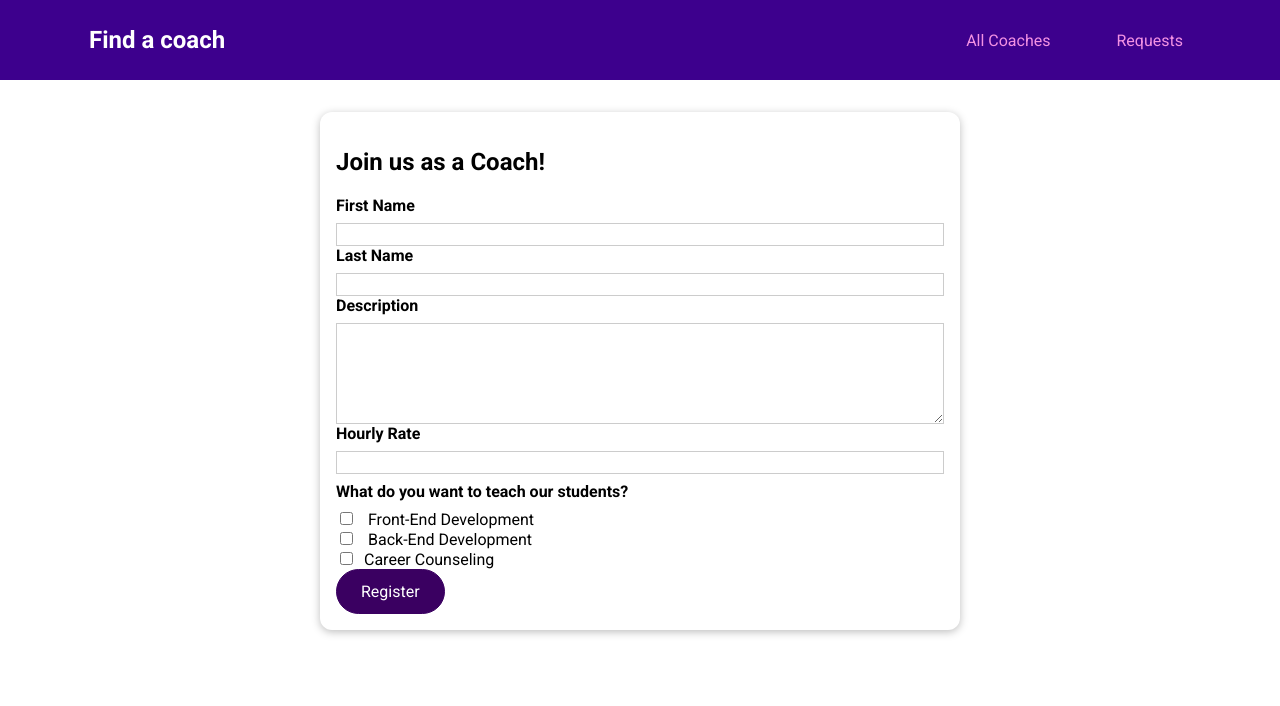
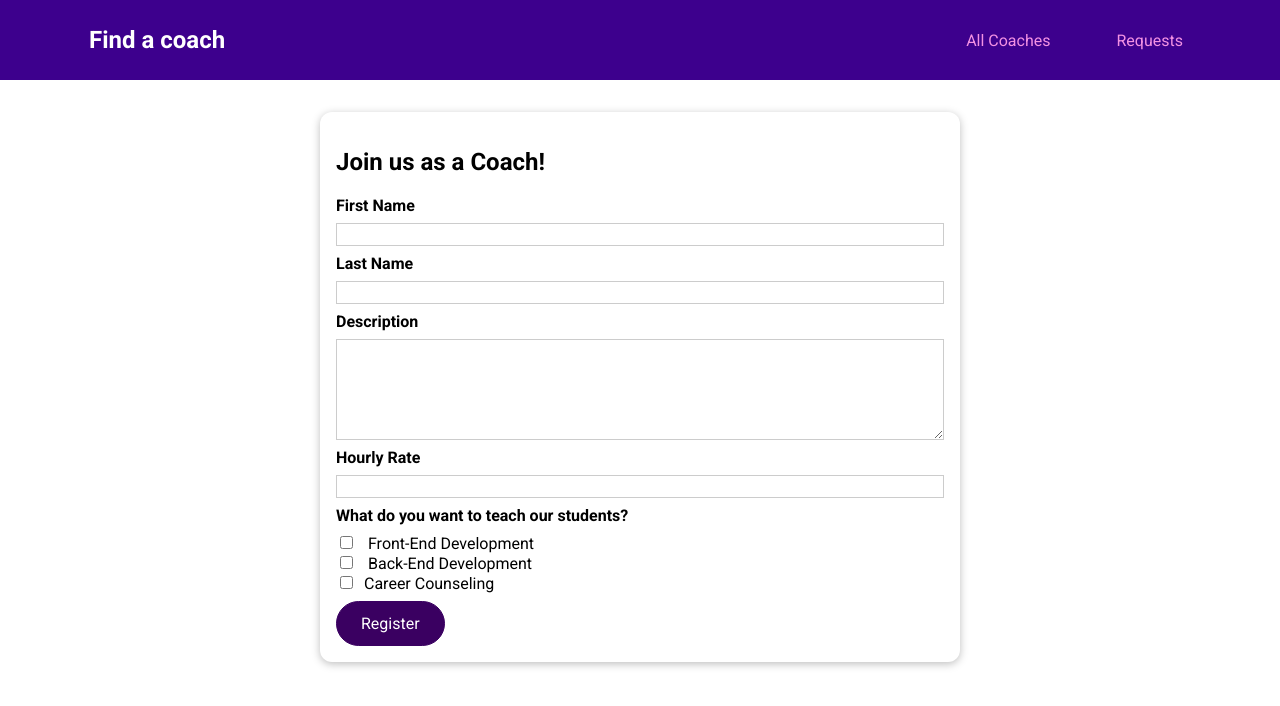
Before and after one commit to JPS09/VueJS_MainProject_FindACoach, a Vue app: page /register in a window 1280 px wide. Shown: the top 706 px of the page. Built offline with nearby package versions, Linux system fonts and the light colour scheme.

Commit message:
Fixed CSS selector

```diff
--- a/src/components/coaches/CoachForm.vue
+++ b/src/components/coaches/CoachForm.vue
@@ -62,7 +62,7 @@ export default {
 </script>
 
 <style scoped>
-.form-control {
+.form-controls {
   margin: 0.5rem 0;
 }
 
```
